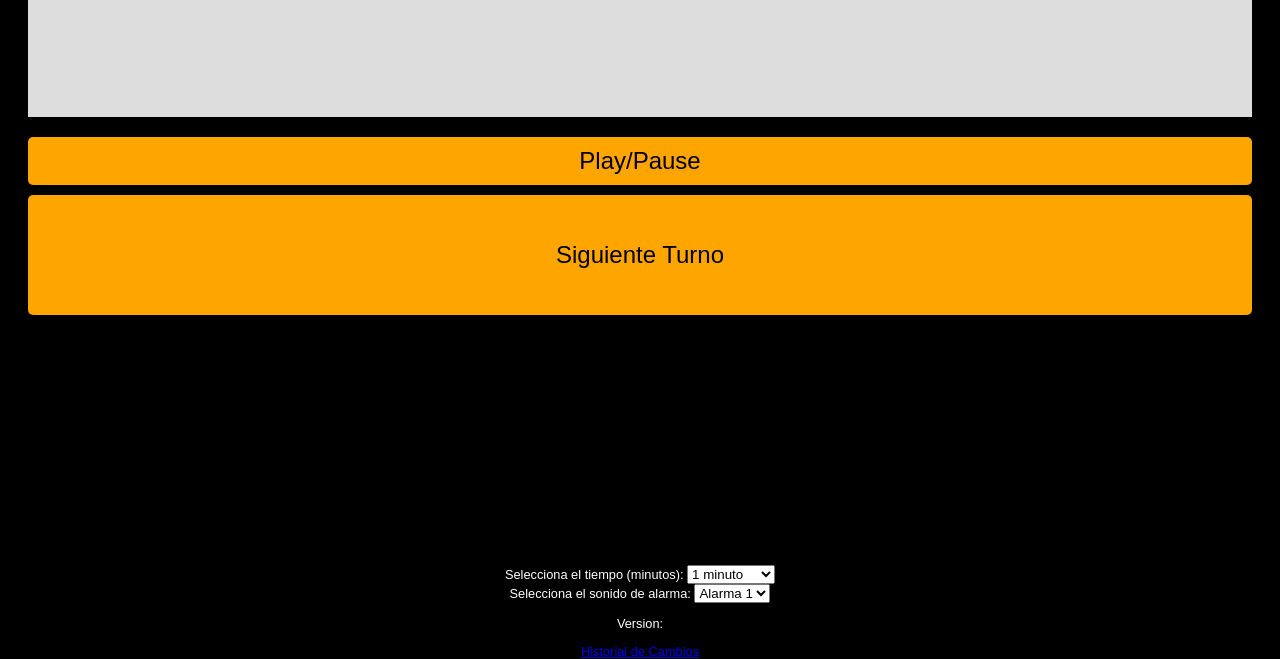
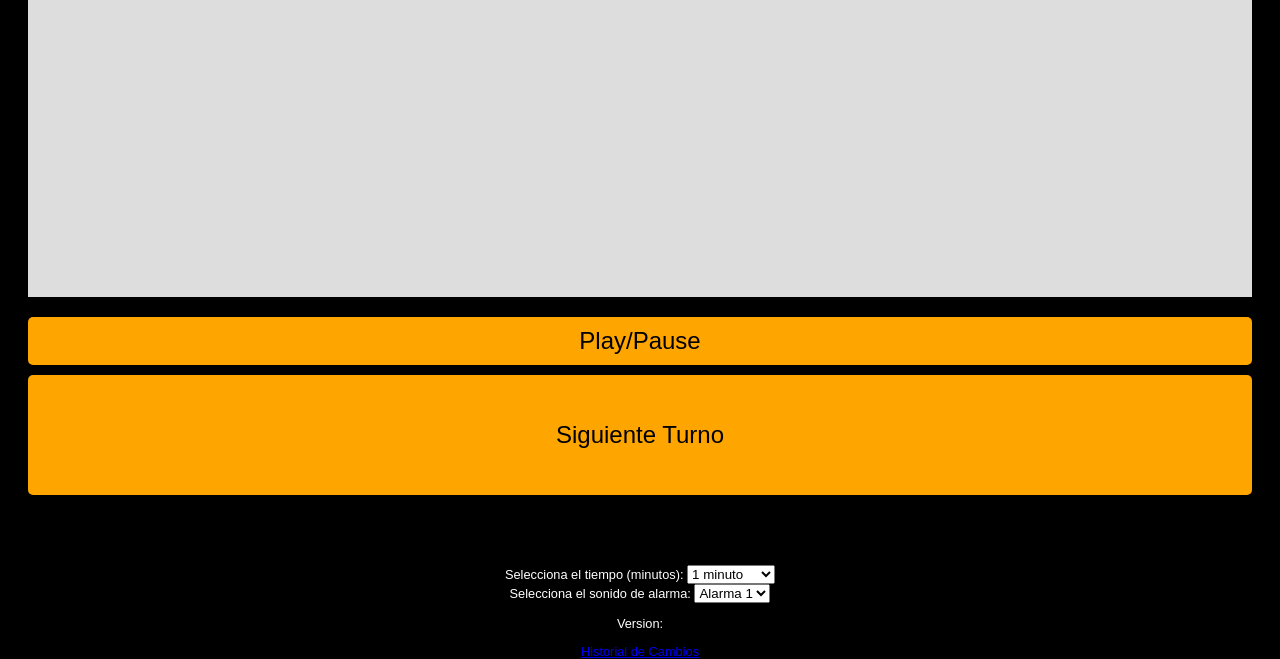
Before and after one commit to arturoytal/temporizador, a plain HTML site: page index.html in a window 1280 px wide. Shown: the part 141-800 px from the top of the page. Drawn offline with Linux system fonts and the light colour scheme.

Commit message:
Update styles.css

```diff
--- a/css/styles.css
+++ b/css/styles.css
@@ -12,7 +12,7 @@ body {
 }
 
 #barraProgreso {
-    height: 120px;
+    height: 300px;
     width: 100%;
     background-color: #ddd;
 }
```
